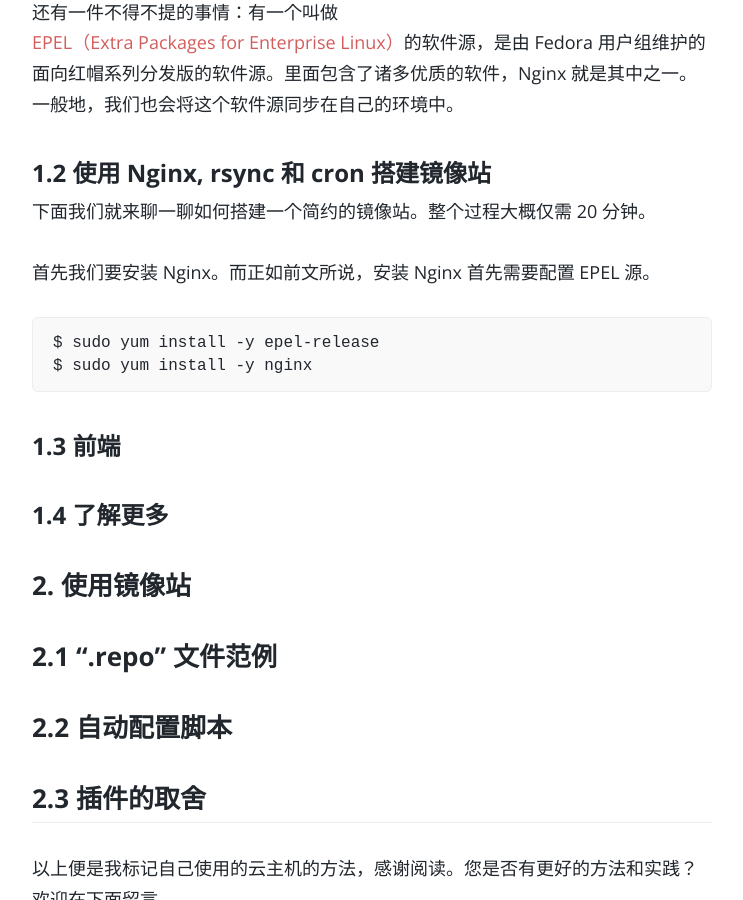
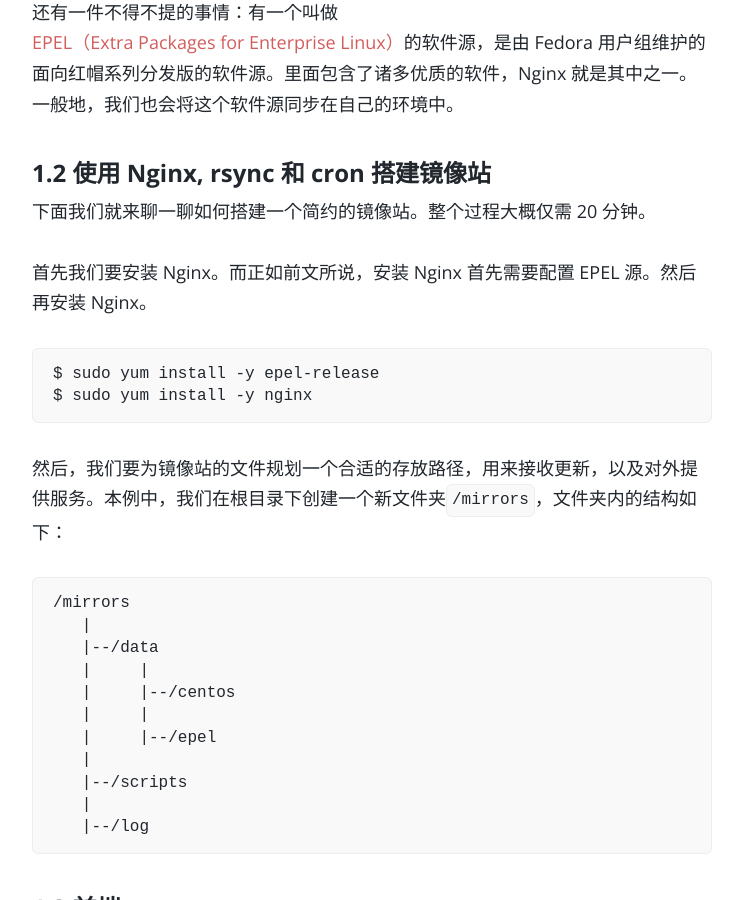
Before and after one commit to colinleefish/colinleefish.github.io, a Jekyll site: the page built from _posts/2016-11-15-how-to-build-a-centos-mirror-site.md, in a window 1280 px wide and 900 px high, scrolled down 1884 px. Shown: the whole window, without its empty margins (268-1011 px from the left). Built offline with Jekyll 4.4.1, drawn with Linux system fonts in a browser that asks for light colours; comment, search, counter and statistics services are not loaded.

Commit message:
Updated centos mirror.

````diff
--- a/_posts/2016-11-15-how-to-build-a-centos-mirror-site.md
+++ b/_posts/2016-11-15-how-to-build-a-centos-mirror-site.md
@@ -30,12 +30,29 @@ excerpt: 搭建个镜像站，再不怕打补丁。
 
 下面我们就来聊一聊如何搭建一个简约的镜像站。整个过程大概仅需 20 分钟。
 
-首先我们要安装 Nginx。而正如前文所说，安装 Nginx 首先需要配置 EPEL 源。
+首先我们要安装 Nginx。而正如前文所说，安装 Nginx 首先需要配置 EPEL 源。然后再安装 Nginx。
 
 ```
 $ sudo yum install -y epel-release
 $ sudo yum install -y nginx
 ```
+
+然后，我们要为镜像站的文件规划一个合适的存放路径，用来接收更新，以及对外提供服务。本例中，我们在根目录下创建一个新文件夹`/mirrors`，文件夹内的结构如下：
+
+```
+/mirrors
+   |
+   |--/data
+   |     |
+   |     |--/centos
+   |     |
+   |     |--/epel
+   |
+   |--/scripts
+   |
+   |--/log
+```
+
 
 #### 1.3 前端
 
````
